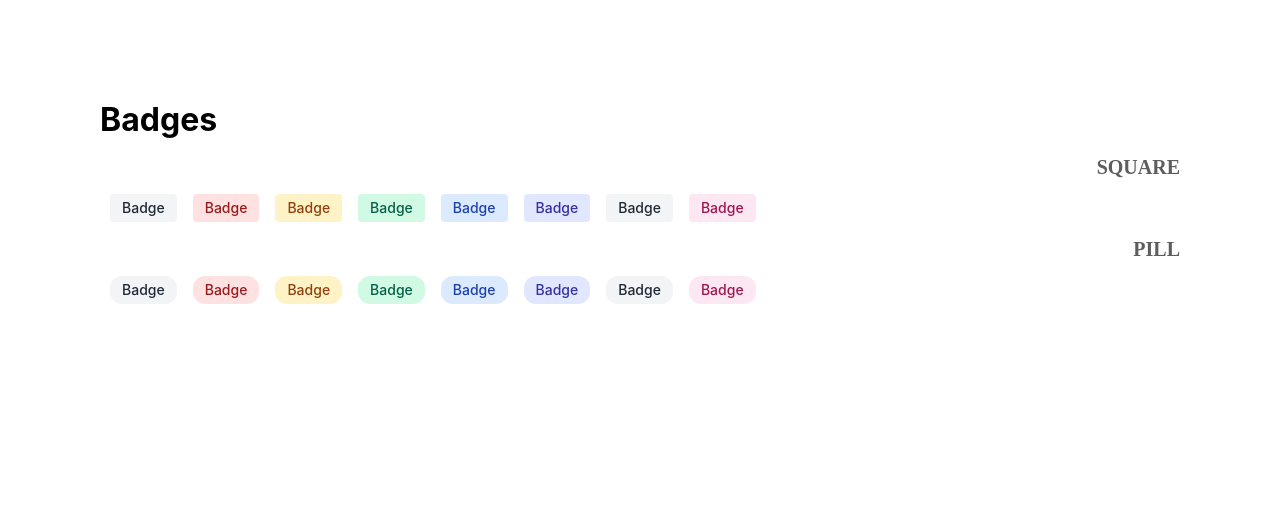
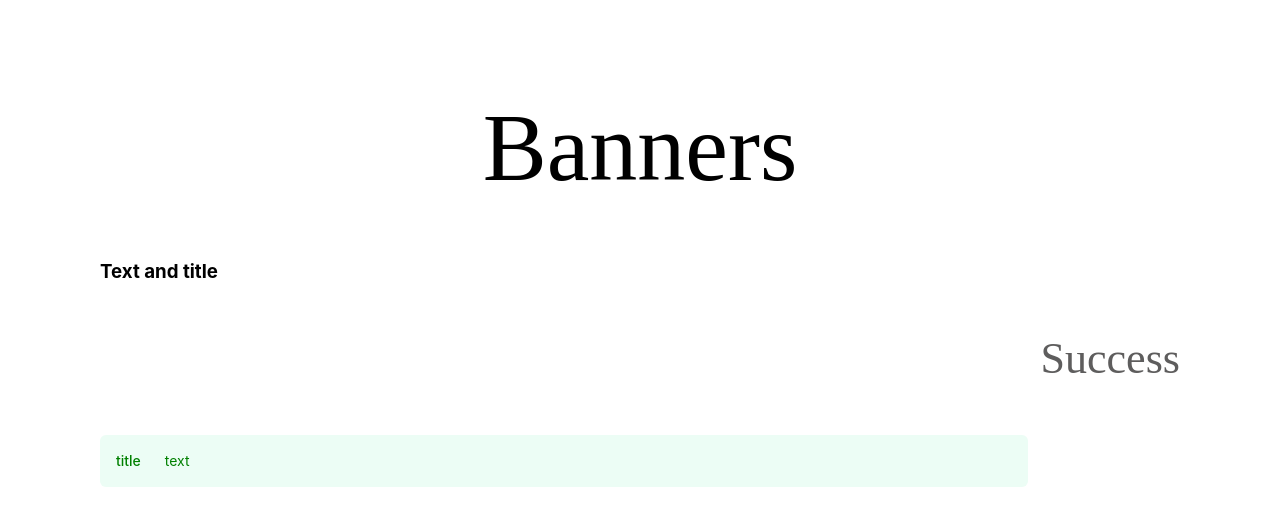
Before and after one commit to jrii1512/Scrimba-componentlibs, a React (Create React App) app: page / in a window 1280 px wide. Shown: the top 526 px of the page. Built offline with nearby package versions, Linux system fonts and the light colour scheme.

Commit message:
initial banner code

```diff
--- a/src/App.css
+++ b/src/App.css
@@ -44,7 +44,7 @@ h3.title {
 
 .badges-container > div {
   display: flex;
-  margin-left:10px;
+  margin-left: 10px;
   flex-flow: row wrap;
 
   gap: 0.8em 1em;
@@ -52,6 +52,63 @@ h3.title {
 
 .square-container {
   grid-area: square--badges;
+}
+
+.banner-title {
+  color: #000;
+  font-family: Permanent Marker;
+  font-size: 96px;
+  font-style: normal;
+  font-weight: 400;
+  line-height: 96px; /* 100% */
+  text-align: center;
+}
+
+.banner-multiline-title {
+  color: #5e5d5d;
+  font-family: Permanent Marker;
+  font-size: 44.1px;
+  font-style: normal;
+  font-weight: 400;
+  line-height: 63px; /* 142.857% */
+}
+
+.banner-success-title {
+  color: #5e5d5d;
+  text-align: right;
+  font-family: Permanent Marker;
+  font-size: 44.1px;
+  font-style: normal;
+  font-weight: 400;
+  line-height: 63px; /* 142.857% */
+}
+
+.banner-container {
+  display: flex;
+  width: 896px;
+  padding: 16px;
+  align-items: flex-start;
+  gap: 12px;
+  border-radius: 6px;
+  background: #ecfdf5;
+  color: green;
+}
+
+.banner-container-title {
+  font-family: Inter;
+  font-size: 14px;
+  font-style: normal;
+  font-weight: 500;
+  line-height: 20px; /* 142.857% */
+}
+
+.banner-container-text {
+  align-self: stretch;
+  font-family: Inter;
+  font-size: 14px;
+  font-style: normal;
+  font-weight: 400;
+  line-height: 20px; /* 142.857% */
 }
 
 .badge {
--- a/src/App.jsx
+++ b/src/App.jsx
@@ -1,11 +1,12 @@
 import Badges from "./components/Badges/badges"
+import Banners from "./components/Banners/banners"
 
 import './App.css';
 
 function App() {
   return (
     <div className="App">
-      <Badges />
+      <Banners />
     </div>
   );
 }
--- /dev/null
+++ b/src/components/Banners/banner.jsx
@@ -0,0 +1,20 @@
+import React from "react";
+import classNames from "classnames";
+
+export default function Banner({
+  children,
+  variant,
+  color,
+  title,
+  text,
+  className,
+  ...rest
+}) {
+  const classes = classNames(className, variant, color, title, text);
+
+  return (
+    <span className={`${classes}`} {...rest}>
+      {children}
+    </span>
+  );
+}
--- /dev/null
+++ b/src/components/Banners/banners.jsx
@@ -0,0 +1,21 @@
+import React from "react";
+import Banner from "./banner";
+
+export default function Banners() {
+  return (
+    <div>
+      <h1 className="banner-title">Banners</h1>
+      <h3 className="banner-multiline">Text and title</h3>
+
+      <div>
+        <h3 className="banner-success-title">Success</h3>
+
+        <div className="banner-container">
+          <div className="banner-container-title">title</div>
+          <br/>
+          <div className="banner-container-text">text</div>
+        </div>
+      </div>
+    </div>
+  );
+}
```
